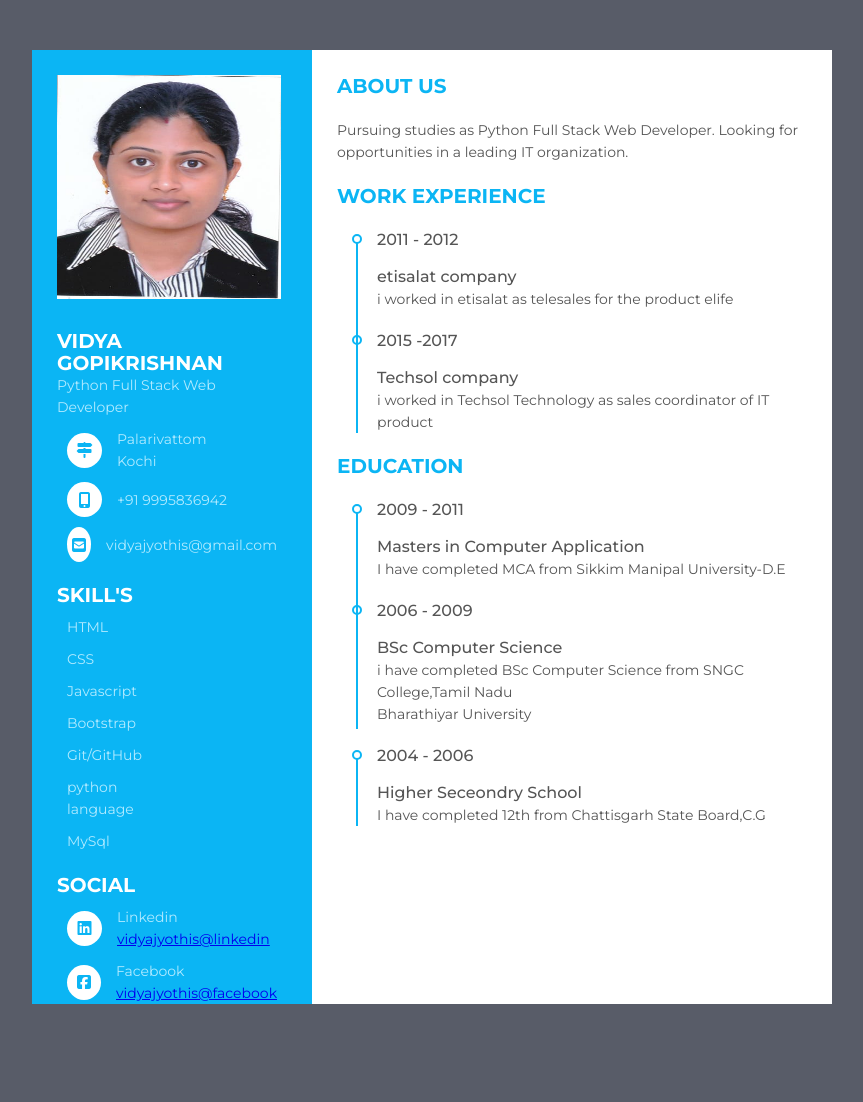
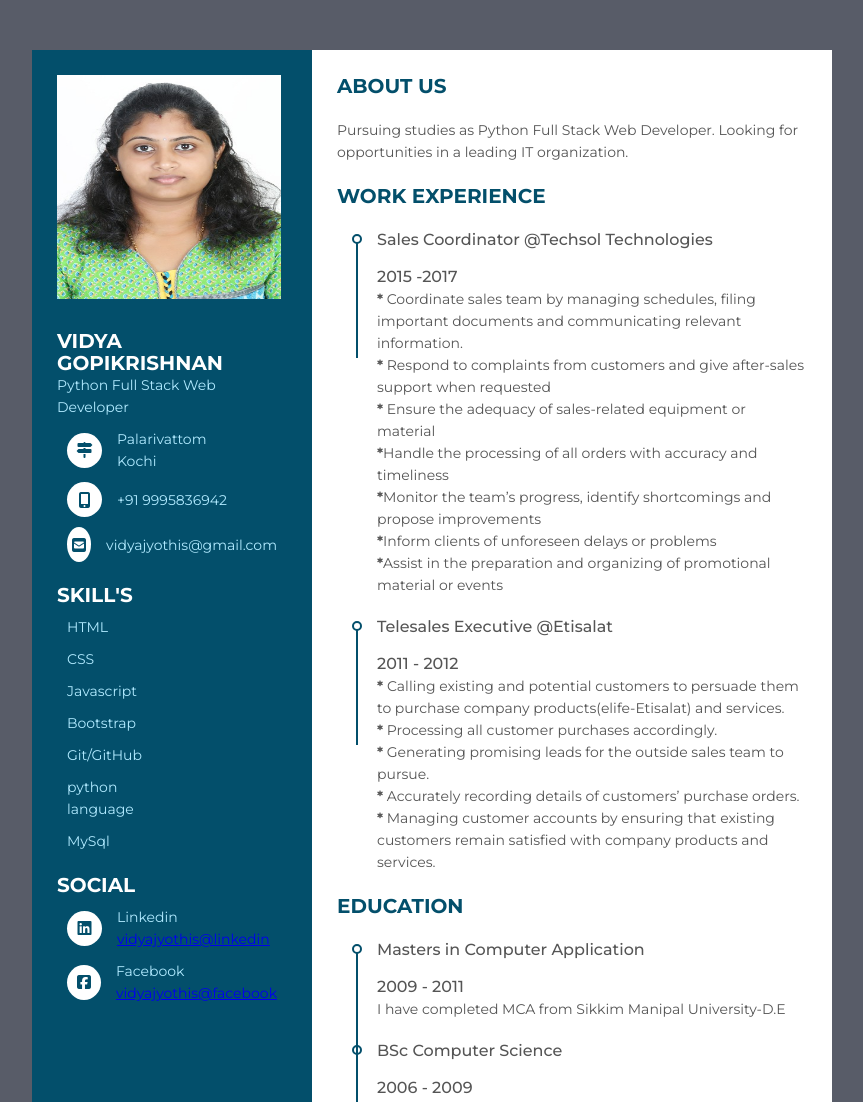
Before and after one commit to vidya3979/myresume, a plain HTML site: page index.html in a window 1280 px wide. Shown: the top 1102 px of the page, without its empty margins (208-1071 px from the left). Before the commit the page ends 1054 px from the top, so only its background shows below. Drawn offline with Linux system fonts and the light colour scheme.

Commit message:
updating

```diff
--- a/index.html
+++ b/index.html
@@ -15,7 +15,7 @@
     <div class="resume">
         <div class="resume_left">
             <div class="resume_profile">
-                <img id="img" src="vidya.jpeg" alt="vidya.jpeg">
+                <img id="img" src="myphoto.jpg" alt="">
             </div>
             <div class="resume_content">
                 <div class="resume_item resume_info">
@@ -155,19 +155,32 @@
                 <br>
                 <ul>
                     <li>
-                        <div class="date">2011 - 2012</div>
+                        <div class="date">Sales Coordinator @Techsol Technologies</div>
                         <div class="info">
-                            <p class="semi-bold">etisalat company</p>
-                            <p>i worked in etisalat as telesales for the product elife</p>
+                            <p class="semi-bold">2015 -2017</p>
+                            <p>
+                        <b>*</b> Coordinate sales team by managing schedules, filing important documents and communicating relevant information. </p>
+                        <p><b>*</b> Respond to complaints from customers and give after-sales support when requested </p>
+                        <p><b>*</b> Ensure the adequacy of sales-related equipment or material</p>
+                        <p><b>*</b>Handle the processing of all orders with accuracy and timeliness</p>
+                        <p><b>*</b>Monitor the team’s progress, identify shortcomings and propose improvements</p>
+                        <p><b>*</b>Inform clients of unforeseen delays or problems</p>
+                        <p><b>*</b>Assist in the preparation and organizing of promotional material or events</p>
                         </div>
                     </li>
                     <li>
-                        <div class="date">2015 -2017</div>
+                        <div class="date">Telesales Executive @Etisalat</div>
                         <div class="info">
-                            <p class="semi-bold">Techsol company</p>
-                            <p>i worked in Techsol Technology as sales coordinator of IT product </p>
+                            <p class="semi-bold">2011 - 2012</p>
+                            <p><b>* </b> Calling existing and potential customers to persuade them to purchase company products(elife-Etisalat) and services.</p>
+                            <p><b>*</b> Processing all customer purchases accordingly.</p>
+                            <p><b>*</b> Generating promising leads for the outside sales team to pursue.</p>
+                            <p><b>*</b> Accurately recording details of customers’ purchase orders.</p>
+                            <p><b>*</b> Managing customer accounts by ensuring that existing customers remain satisfied with company products and services.</p>
+
                         </div>
                     </li>
+
                 </ul>
             </div>
             <br>
@@ -178,23 +191,24 @@
                 <br>
                 <ul>
                     <li>
-                        <div class="date">2009 - 2011</div>
+                        <div class="date">Masters in Computer Application</div>
                         <div class="info">
-                            <p class="semi-bold">Masters in Computer Application</p>
+                            <p class="semi-bold">2009 - 2011</p>
+
                             <p>I have completed MCA from Sikkim Manipal University-D.E</p>
                         </div>
                     </li>
                     <li>
-                        <div class="date">2006 - 2009</div>
+                        <div class="date">BSc Computer Science</div>
                         <div class="info">
-                            <p class="semi-bold">BSc Computer Science</p>
+                            <p class="semi-bold">2006 - 2009</p>
                             <p>i have completed BSc Computer Science from SNGC College,Tamil Nadu</p>
                             <p>Bharathiyar University</p>
                         </div>
                     </li><li>
-                        <div class="date">2004 - 2006</div>
+                        <div class="date">Higher Seceondry School</div>
                         <div class="info">
-                            <p class="semi-bold">Higher Seceondry School</p>
+                            <p class="semi-bold">2004 - 2006</p>
                             <p>I have completed 12th from Chattisgarh State Board,C.G</p>
                         </div>
                     </li>
--- a/resume.css
+++ b/resume.css
@@ -31,7 +31,7 @@ body{
 }
 .resume .resume_left{
     width:280px;
-    background: #0bb5f4;
+    background: #034f6b;
 }
 .resume .resume_left .resume_profile{
     width: 100%;
@@ -82,7 +82,7 @@ body{
     width: 35px;
     height: 35px;
     background: #fff;
-    color: #0bb5f4;
+    color: #034f6b;
     border-radius: 50%;
     margin-right: 15px;
     font-size: 16px;
@@ -114,7 +114,7 @@ body{
     padding: 25px;
 }
 .resume .resume_right .bold{
-    color:#0bb5f4;
+    color:#034f6b;
 }
 .resume .resume_right .resume_work ul,
 .resume .resume_right .resume_education ul{
@@ -145,7 +145,7 @@ body{
     width: 6px;
     height: 6px;
     border-radius: 50%;
-    border:2px solid #0bb5f4;
+    border:2px solid #034f6b;
 
 }
 .resume .resume_right .resume_work ul li::after,
@@ -156,5 +156,5 @@ body{
     left: -21px;
     width: 2px;
     height: 115px;
-    background: #0bb5f4;
+    background: #034f6b;
 }
```
Also changed, not shown: myphoto.jpg (added), vidya.jpeg (deleted).
